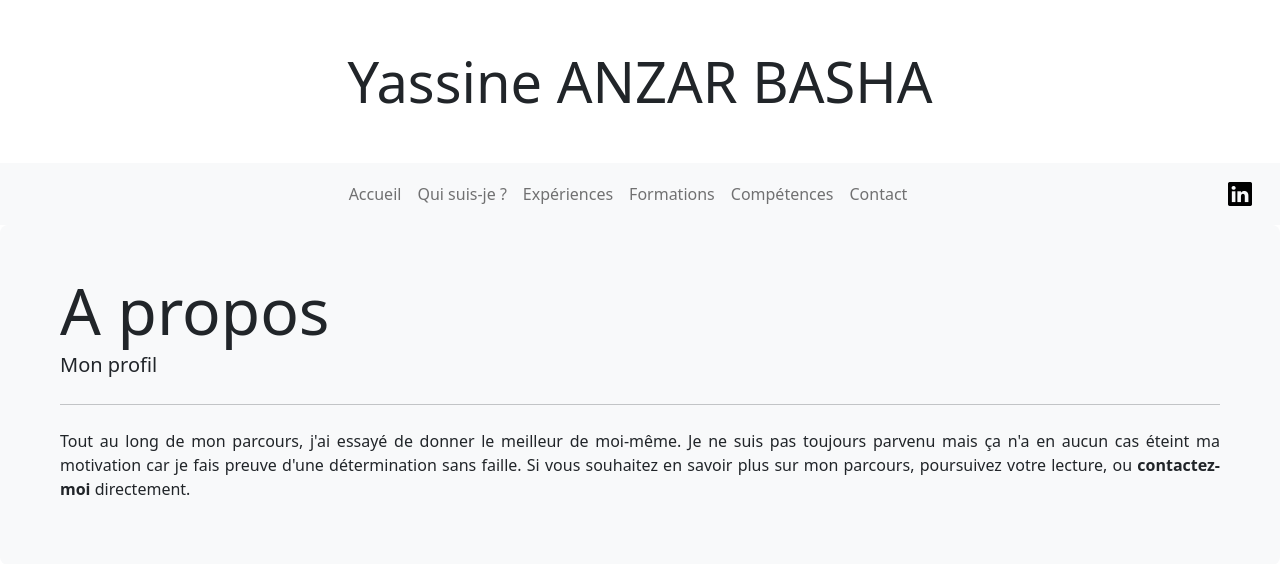
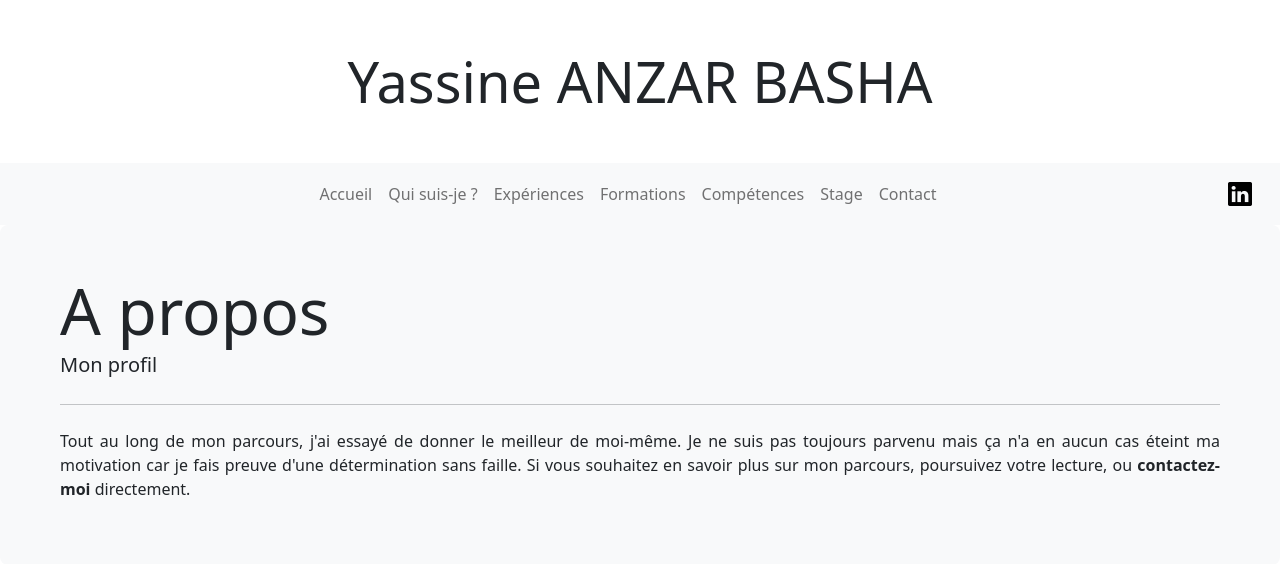
Before and after one commit to TheYassAnz/portfolio, a PHP site: page / in a window 1280 px wide. Shown: the top 564 px of the page. Run offline with PHP 8.4, Linux system fonts and the light colour scheme; data comes from the database, SQL or seed files in the repository; some libraries are stand-ins or nearby versions.

Commit message:
nav link "stage" added

```diff
--- a/index.php
+++ b/index.php
@@ -137,7 +137,7 @@ require_once('library/function/required_function.php'); // Inclut les fonctions
                                 </p>
                             </div>
                         </div>';
-                        echo '<hr class="my-3 m-auto w-50"/>';
+                            echo '<hr class="my-3 m-auto w-50"/>';
                         }
                     }
                     ?>
--- a/library/includes/navbar.php
+++ b/library/includes/navbar.php
@@ -25,6 +25,9 @@ require_once('global_variables.php');
                     <a class="nav-link" href="#competences">Compétences</a>
                 </li>
                 <li class="nav-item">
+                    <a class="nav-link" href="#stage">Stage</a>
+                </li>
+                <li class="nav-item">
                     <a class="nav-link" href="#contact">Contact</a>
                 </li>
             </ul>
```
Also changed, not shown: send.php (+7 -6 lines).
